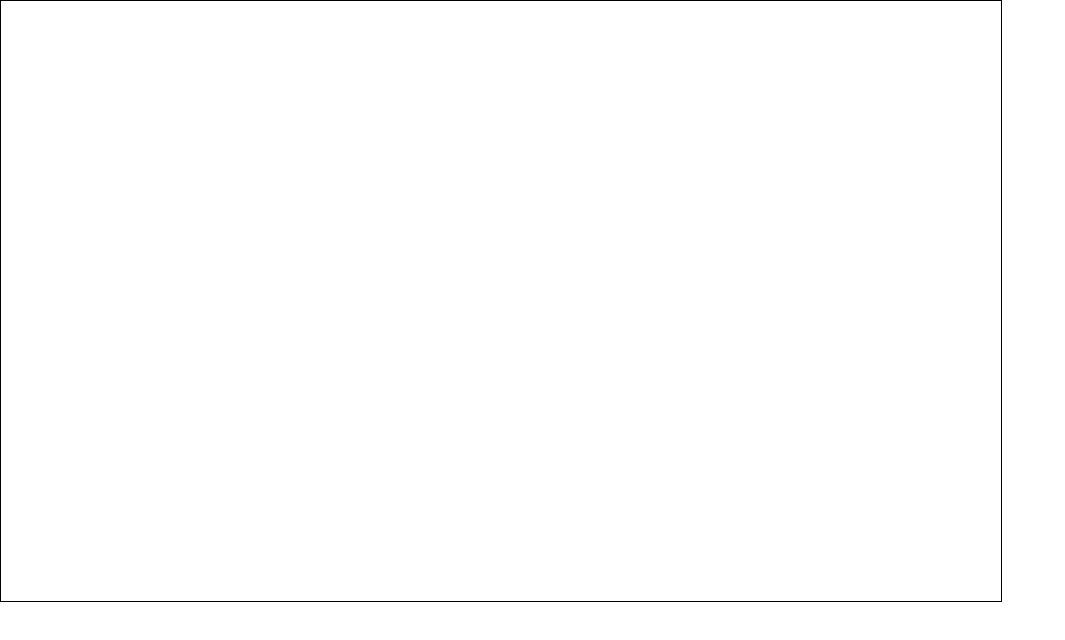
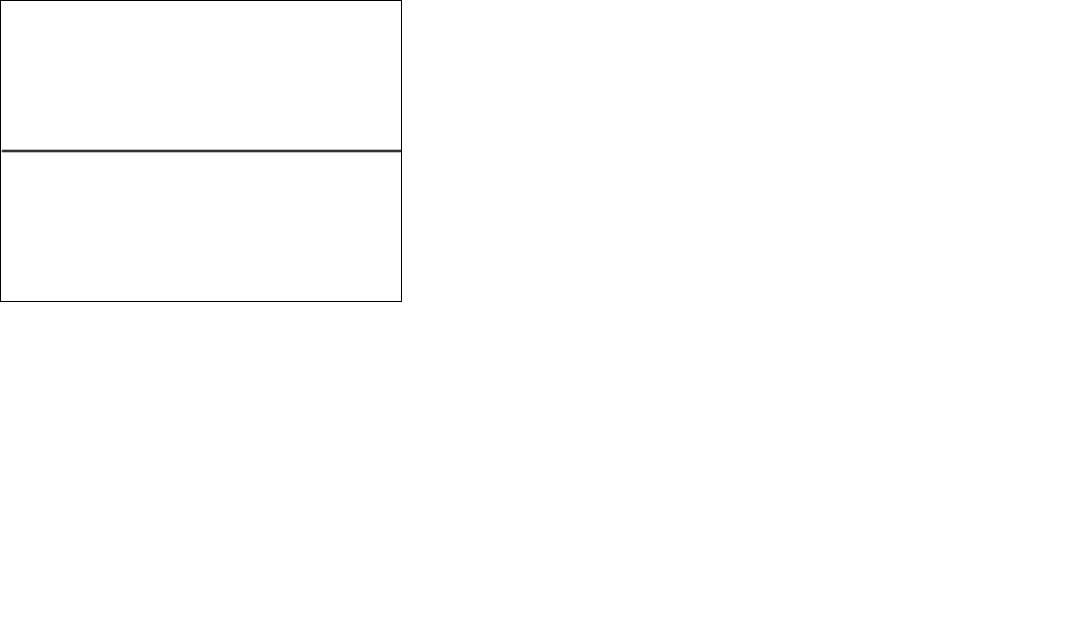
Before and after one commit to BostonUniversity-J3CA/J3CA-main, a plain HTML site: page javascript-testing/collision-avoidance/index.html in a window 1280 px wide. Shown: the whole page, without its empty margins (0-1065 px from the left). Drawn offline with nearby package versions, Linux system fonts and the light colour scheme.

Commit message:
Made some changes that make it easier to see the example work. The algorithm doesn't work perfectly yet...it recalculates the trajectory but doesn't check to see if another collision might occur ( with the same obstacle ). I just ran into that bug. It will need to redo the collision detection and recalculation of a trajectory

```diff
--- a/javascript-testing/collision-avoidance/index.html
+++ b/javascript-testing/collision-avoidance/index.html
@@ -11,6 +11,7 @@
 </head>
 <body>
   <div id="display" style="position:absolute;top:0;left:0"></div>
-  <canvas id="field" style="border:1px solid #000"></canvas>
+  <canvas id="field" style="border:1px solid #000;position:absolute;left:0;top:0;z-index:2"></canvas>
+  <canvas id="tracker" style="position:absolute;top:0;left:0;border:1px solid #000;z-index:1"></canvas>
 </body>
 </html>
--- a/javascript-testing/collision-avoidance/main.js
+++ b/javascript-testing/collision-avoidance/main.js
@@ -1,18 +1,18 @@
 // Scaling information
 var pxPerMeter = 10; // 10 pixels = 1 meter
-var width      = 100; // meters
-var height     = 60; // meters
+var width      = 400; // meters
+var height     = 300; // meters
 
 // PARAMETERS THAT AFFECT PROGRAM - Feel free to change these parameters
 // PLEASE NOTE: currently the drawing area is set up using the default JavaScript settings. This means that the canvas is inverted: the origin is
 // the top left corner of the screen, and positive y moves down the screen. Position x still moves to the right
 var num_obstacles = 1;
-var obstacle_position = [rand(width/2,width),rand(0,height/2),0]; // [x,y,z] ( in meters )
-var obstacle_velocity = [rand(-0.5,0),rand(0,0.5),0]; // [vx,vy,vz] ( in meters per second )
-var obstacle_radius   = rand(0.2,1);
+var obstacle_position = [rand(width/4,width),rand(0,height),0]; // [x,y,z] ( in meters )
+var obstacle_velocity = [rand(-2,2),rand(-2,2),0]; // [vx,vy,vz] ( in meters per second )
+var obstacle_radius   = rand(2,6);
 var aircraft_radius   = 1; // meters
-var aircraft_position = [0,25,0];
-var aircraft_velocity = [0.5,0,0];
+var aircraft_position = [0,150,0];
+var aircraft_velocity = [2,0,0];
 // NOTE: The program assumes that our aircraft is a point to make calculations easier. Which means that it makes each obstacle's radius =
 // obstacle_radius + aircraft_radius
 
@@ -21,17 +21,27 @@ var rayTracingDetection    = 500; // Detection range for when ray tracing is use
 var nonRayTracingDetection = 30;  // Detection range for when ray tracing is NOT used
 
 // Please do not touch these variables!
+var tracker = null;
 var cx = null;
 var queue = [];
 var obstacles = [];
 var anim = window.webkitRequestAnimationFrame ? window.webkitRequestAnimationFrame : window.mozRequestAnimationFrame ? window.mozRequestAnimationFrame : window.requestAnimationFrame ? window.requestAnimationFrame : null;
 var play = true;
-function draw(pos,radius,color){
-    cx.beginPath();
-    cx.arc(pos[0]*pxPerMeter,pos[1]*pxPerMeter,radius/2*pxPerMeter,0,Math.PI*2,false);
-    cx.strokeStyle=color;
-    cx.stroke();
-    cx.closePath();
+function draw(pos,radius,color,tracker){
+    if ( !tracker ){
+	cx.beginPath();
+	cx.arc(pos[0],pos[1],radius,0,Math.PI*2,false);
+	cx.strokeStyle=color;
+	cx.stroke();
+	cx.closePath();
+    }
+    else {
+	tracker.beginPath();
+	tracker.arc(pos[0],pos[1],radius,0,Math.PI*2,false);
+	tracker.strokeStyle=color;
+	tracker.stroke();
+	tracker.closePath();
+    }
 }
 // Main drawing function: runs approximately 1/60 second (AKA 60 frames per second)
 function update(){
@@ -42,7 +52,7 @@ function update(){
 	var t2        = -1;
 	var closeness = 0;
 	// Clear the screen
-	cx.clearRect(0,0,width*pxPerMeter,height*pxPerMeter);
+	cx.clearRect(0,0,width,height);
 	// Now, we're going to loop through all of the aircraft, move them, and check for collisions
 	for ( var i = queue.length-1; i > -1; i-- ){
 	    // Reset the variables
@@ -63,7 +73,7 @@ function update(){
 		    if ( Math.abs(t-t2) < closeness && ( t >= 0 || t2 >= 0 ) ){
 			// Draw the detection point
 			cx.beginPath();
-			cx.rect(collision[0]*pxPerMeter-5,collision[1]*pxPerMeter-5,10,10);
+			cx.rect(collision[0]-5,collision[1]-5,10,10);
 			cx.strokeStyle="#0f0";
 			cx.stroke();
 			cx.closePath();
@@ -78,6 +88,9 @@ function update(){
 		else {
 		    queue[i].setColor("#00f");
 		}
+	    }
+	    else {
+		draw(queue[0].getPosition(),queue[0].getRadius(),"#000",tracker);
 	    }
 	}
     }
@@ -99,12 +112,17 @@ function rand(min,max){
 }
 $(document).ready(function(){
     cx = $("#field").attr({
-	"width"   : width*pxPerMeter,
-	"height"  : height*pxPerMeter
+	"width"   : width,
+	"height"  : height
     }).css({
 	"position" : "absolute",
 	"top"      : 0,
 	"left"     : 0
+    })[0].getContext('2d');
+
+    tracker = $("#tracker").attr({
+	"width"  : width,
+	"height" : height
     })[0].getContext('2d');
 
     queue.push(new Aircraft());
```
